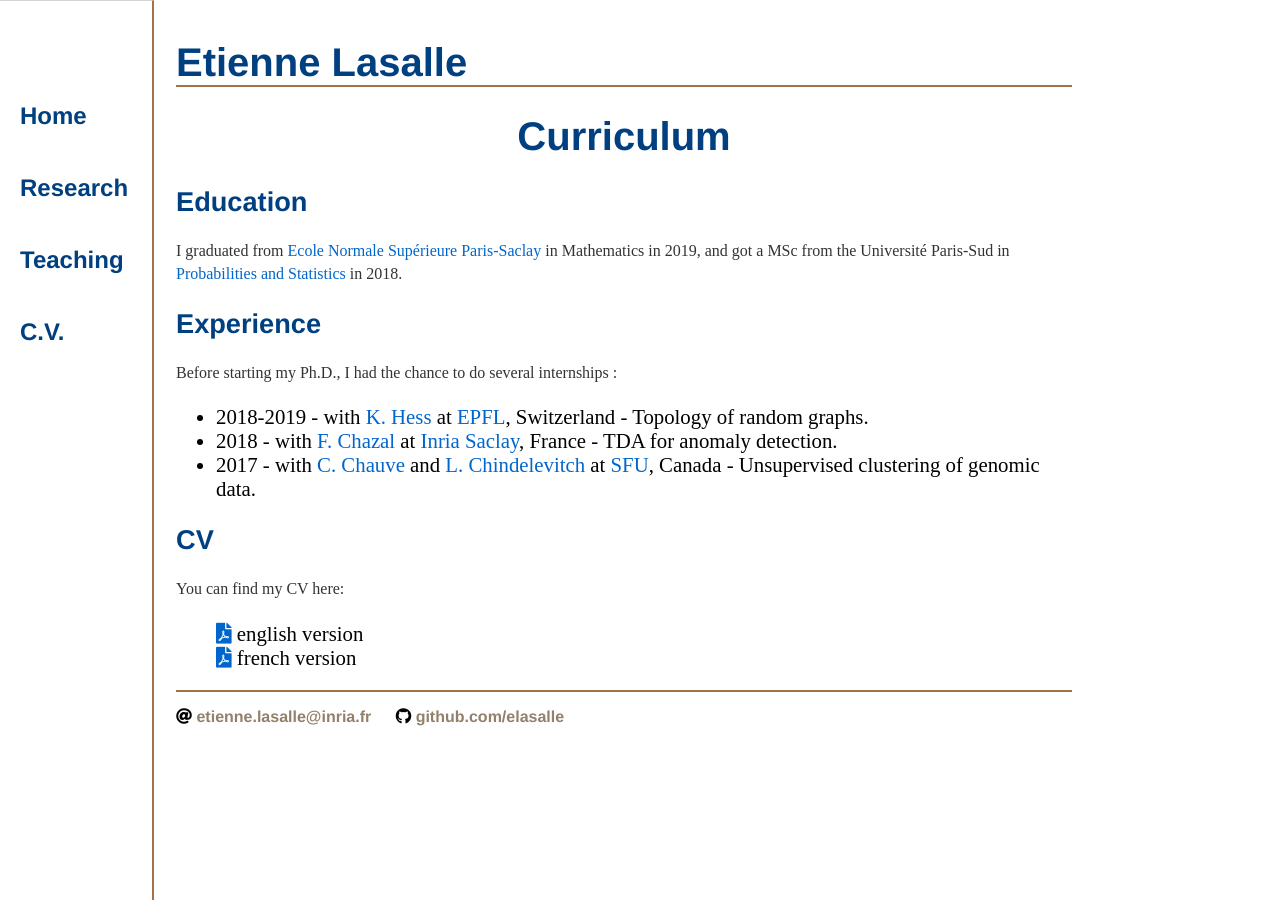
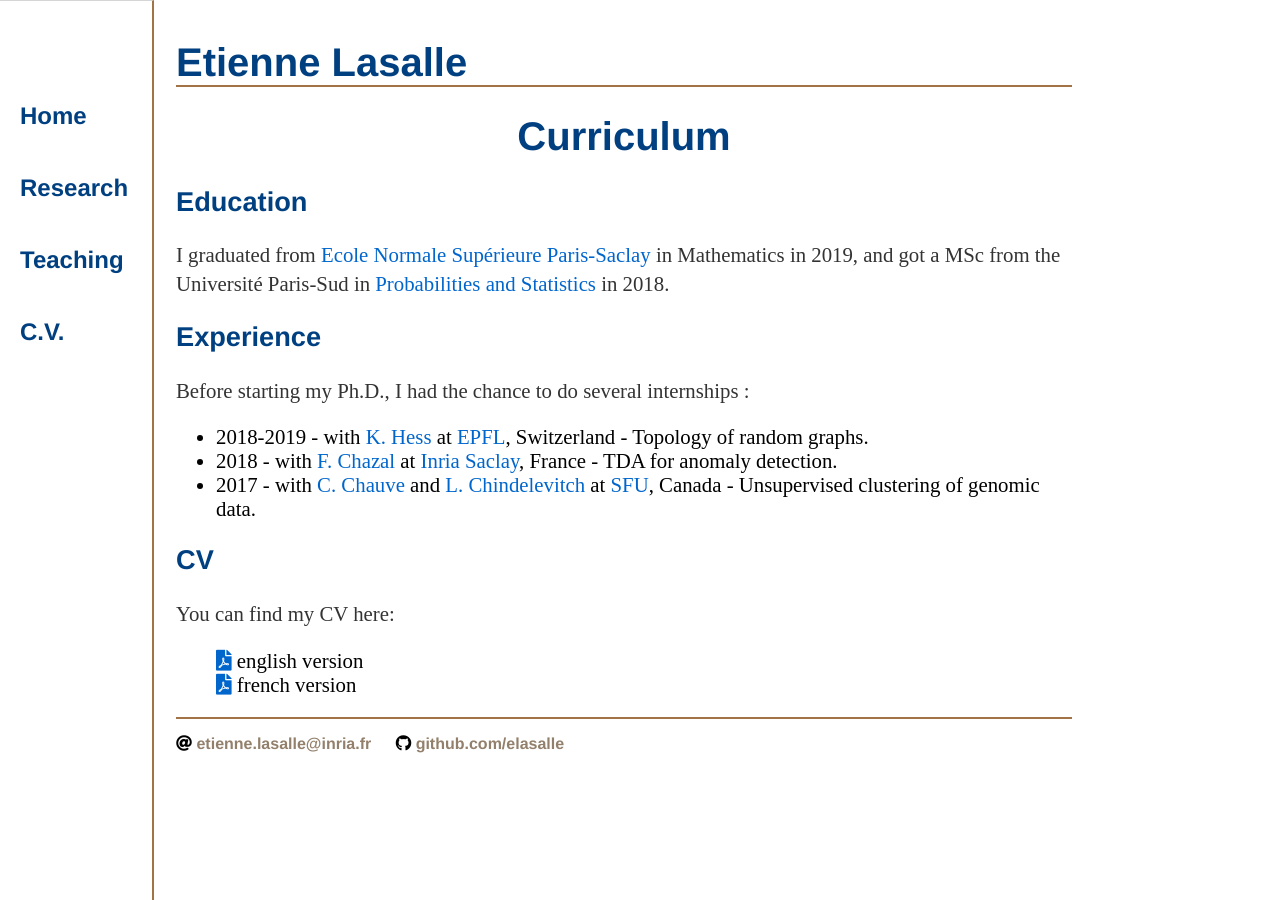
Before and after one commit to elasalle/elasalle.github.io, a Jekyll site: the page built from cv/index.html, in a window 1280 px wide. Built offline with Jekyll 4.4.1, drawn with Linux system fonts in a browser that asks for light colours.

Commit message:
size uniformalization

```diff
--- a/cv/index.html
+++ b/cv/index.html
@@ -5,13 +5,13 @@ title: Etienne Lasalle, CV
 <div class="blurb">
     <h1 class="title1">Curriculum</h1>
 	<h2 class="title2">Education</h2>
-    <p>I graduated from <a href="https://ens-paris-saclay.fr/">Ecole Normale Supérieure Paris-Saclay</a> in Mathematics in 2019,
+    <p class="normalsize">I graduated from <a href="https://ens-paris-saclay.fr/">Ecole Normale Supérieure Paris-Saclay</a> in Mathematics in 2019,
         and got a MSc from the Université Paris-Sud in
         <a href="https://www.imo.universite-paris-saclay.fr/-Proba-Stat-">Probabilities and Statistics</a> in 2018.
     </p>
 
 	<h2 class="title2">Experience</h2>
-    <p> Before starting my Ph.D., I had the chance to do several internships : </p>
+    <p class="normalsize"> Before starting my Ph.D., I had the chance to do several internships : </p>
     <ul class="normalsize">
         <li>2018-2019  -  with <a href="https://www.epfl.ch/labs/hessbellwald-lab/hessbellwald/">K. Hess</a> at <a href="https://www.epfl.ch/">EPFL</a>, Switzerland  -  Topology of random graphs. </li>
         <li>2018  -  with <a href="https://geometrica.saclay.inria.fr/team/Fred.Chazal/">F. Chazal</a> at <a href="https://www.inria.fr/fr/centre-inria-saclay-ile-de-france">Inria Saclay</a>, France  -  TDA for anomaly detection. </li>
@@ -19,8 +19,8 @@ title: Etienne Lasalle, CV
     </ul>
 
     <h2 class="title2">CV</h2>
-	<p>You can find my CV here: </p>
-	<ul class="normalsize"  style="list-style-type:none;">
+	<p class="normalsize">You can find my CV here: </p>
+	<ul class="normalsize noitem">
         	<li> <a href="CV_etienne_lasalle_en.pdf"><i class="fas fa-file-pdf"></i></a> english version</li>
         	<li> <a href="CV_etienne_lasalle_fr.pdf"><i class="fas fa-file-pdf"></i></a> french version</li>
 	</ul>
--- a/index.html
+++ b/index.html
@@ -5,7 +5,7 @@ title: Etienne Lasalle's Webpage
 <div class="blurb">
 	<h3 class="subname">Ph.D. Student - <a href="https://www.imo.universite-paris-saclay.fr/">Laboratoire de Mathématiques</a> - <a href="https://www.universite-paris-saclay.fr/">Université Paris-Saclay</a></p>
 	<table><tr>
-	<td>
+	<td class="normalsize">
 	<p class="nomargin">Member of</p>
 		<ul class="noitem nomargin">
 		<li><a href="https://www.imo.universite-paris-saclay.fr/-Probabilites-et-Statistiques-">Probabilités et Statistiques Team</a> (<a href="https://www.universite-paris-saclay.fr/">Univ. Paris-Saclay</a>) </li>
@@ -20,7 +20,7 @@ title: Etienne Lasalle's Webpage
 	</td>
 	<td class="top right"><img src="photo.JPG" alt="Avatar" width="200px"/></td>
 	</tr></table>
-	<p> My research focuses on Topological Data Analysis (TDA), a recent field that aims at extracting and exploiting topological information out of complex and possibly high dimensional data.
+	<p class="normalsize"> My research focuses on Topological Data Analysis (TDA), a recent field that aims at extracting and exploiting topological information out of complex and possibly high dimensional data.
 		More precisely, I work toward developing statistically well-founded and implementable TDA methods to analyse graph structured data.
 	</p>
 </div><!-- /.blurb -->
--- a/research/index.html
+++ b/research/index.html
@@ -4,7 +4,7 @@ title: Etienne Lasalle, Research
 ---
 <div class="blurb">
   <h1 class="title1">Research</h1>
-	<p> My research focuses on Topological Data Analysis (TDA), a recent field that aims at extracting and exploiting topological information out of complex and possibly high dimensional data.
+	<p class="normalsize"> My research focuses on Topological Data Analysis (TDA), a recent field that aims at extracting and exploiting topological information out of complex and possibly high dimensional data.
 		More precisely, I work toward developing statistically well-founded and implementable TDA methods to analyse graph structured data.
 	</p>
 </div><!-- /.blurb -->
--- a/teaching/index.html
+++ b/teaching/index.html
@@ -7,7 +7,7 @@ title: Etienne Lasalle, Teaching
     <h2 class="title2"> At <a href="http://www.iut-orsay.u-psud.fr/fr/index.html">IUT d'Orsay</a>:</h2>
 	<ul class="normalsize">
         <li> 2020-2021  -  Modélisation (Linear Algebra, Diagonalization).</li>
-	<li> 2020-2021  -  Probabilités / Statistiques.</li>
+	      <li> 2020-2021  -  Probabilités / Statistiques.</li>
         <li> 2019-2020  -  Mathématiques Discrètes (Logic, Basic Linear Algebra).</li>
         <li> 2019-2020  -  Modélisation .</li>
     </ul>
```
